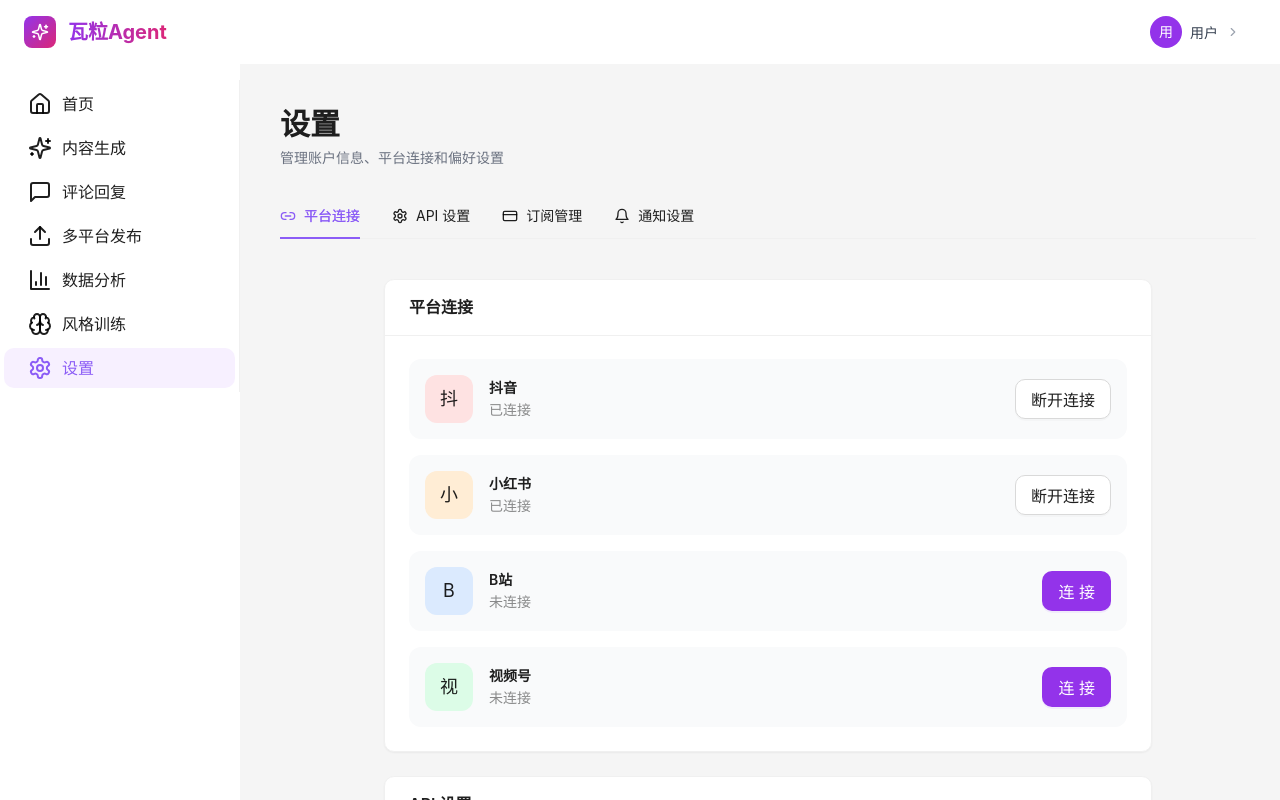
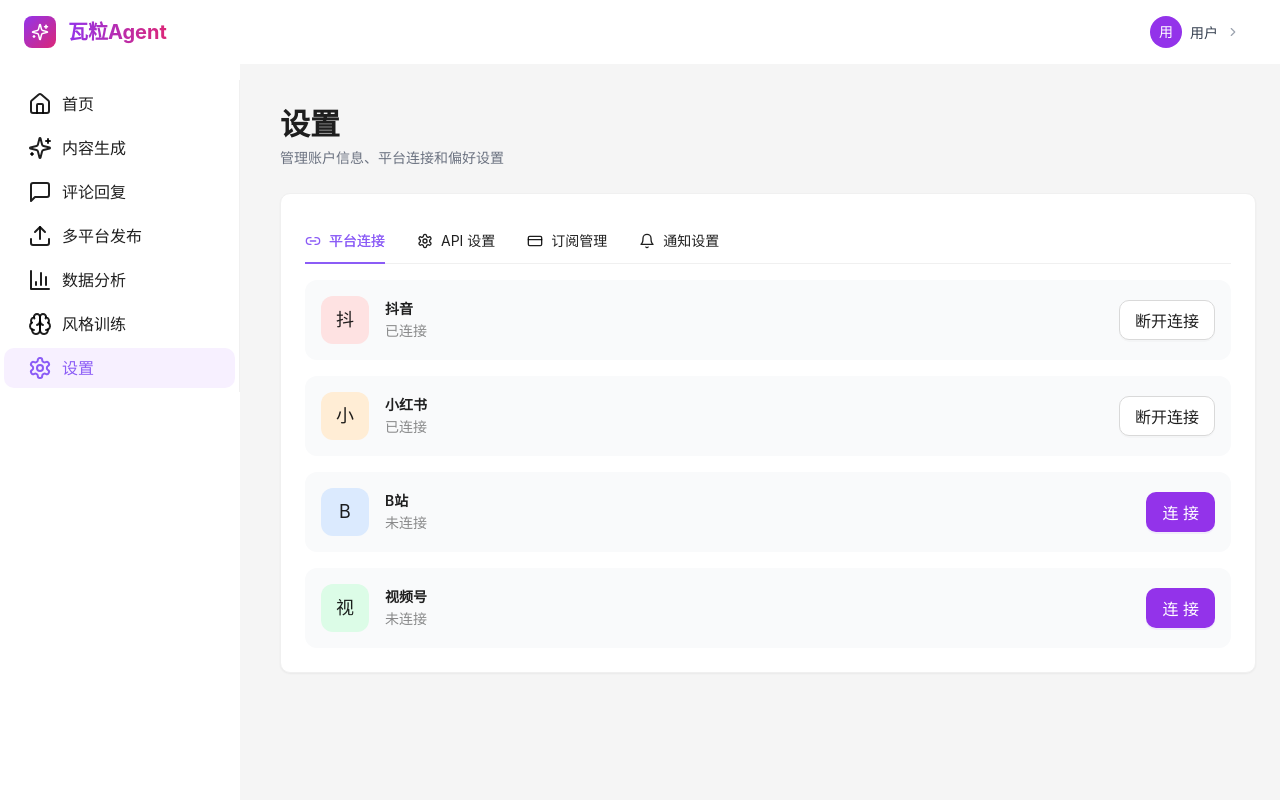
Before and after one commit to CNHB5678/-56789, a React (Vite) app in the folder client/: page /settings in a window 1280 px wide. Built offline with nearby package versions, Linux system fonts and the light colour scheme.

Commit message:
feat: 个人IP打造AI Agent应用网站方案
Co-authored-by: traeagent <traeagent@users.noreply.github.com>

```diff
--- a/client/src/pages/Settings.tsx
+++ b/client/src/pages/Settings.tsx
@@ -1,16 +1,9 @@
-import { Card, Typography, Form, Input, Button, Tabs, Space, Avatar, Upload, message, Switch, Select, Divider } from 'antd';
-import { User, Lock, Settings as SettingsIcon, CreditCard, Bell, Upload as UploadIcon, Link2 } from 'lucide-react';
+import { Card, Typography, Form, Input, Button, Tabs, Space, Switch } from 'antd';
+import { Settings as SettingsIcon, CreditCard, Bell, Link2 } from 'lucide-react';
 
 const { Title, Paragraph, Text } = Typography;
-const { Option } = Select;
 
 export default function SettingsPage() {
-  const [form] = Form.useForm();
-
-  const handleSaveProfile = () => {
-    message.success('个人资料已保存！');
-  };
-
   const platforms = [
     { name: '抖音', connected: true },
     { name: '小红书', connected: true },
@@ -18,62 +11,8 @@
     { name: '视频号', connected: false },
   ];
 
-  return (
-    <div className="space-y-6">
-      <div>
-        <Title level={2} className="!mb-1">设置</Title>
-        <Paragraph className="!text-gray-500 !mb-0">
-          管理账户信息、平台连接和偏好设置
-        </Paragraph>
-      </div>
-
-      <Tabs
-        defaultActiveKey="platforms"
-        items={[
-          {
-            key: 'platforms',
-            label: (
-              <span className="flex items-center gap-2">
-                <Link2 size={16} />
-                平台连接
-              </span>
-            ),
-          },
-          {
-            key: 'api',
-            label: (
-              <span className="flex items-center gap-2">
-                <SettingsIcon size={16} />
-                API 设置
-              </span>
-            ),
-          },
-          {
-            key: 'subscription',
-            label: (
-              <span className="flex items-center gap-2">
-                <CreditCard size={16} />
-                订阅管理
-              </span>
-            ),
-          },
-          {
-            key: 'notifications',
-            label: (
-              <span className="flex items-center gap-2">
-                <Bell size={16} />
-                通知设置
-              </span>
-            ),
-          },
-        ]}
-      />
-
-      <div className="max-w-3xl mx-auto space-y-6">
-
-
-        {/* Platform Connections */}
-        <Card title="平台连接" className="shadow-sm">
+  // 平台连接内容
+  const PlatformsContent = () => (
     <div className="space-y-4">
       {platforms.map((platform) => (
         <div key={platform.name} className="flex items-center justify-between p-4 bg-gray-50 rounded-xl">
@@ -102,11 +41,12 @@
         </div>
       ))}
     </div>
-        </Card>
+  );
 
-        {/* API Settings */}
-        <Card title="API 设置" className="shadow-sm">
-          <Paragraph className="!text-gray-500 !mb-6">
+  // API设置内容
+  const APIContent = () => (
+    <div className="space-y-6">
+      <Paragraph className="!text-gray-500 !mb-0">
         配置你的 API 密钥以使用 AI 功能，或者使用我们的默认配置。
       </Paragraph>
 
@@ -139,11 +79,13 @@
           </Form.Item>
         </Form>
       </div>
-        </Card>
+    </div>
+  );
 
-        {/* Subscription */}
-        <Card title="当前订阅" className="shadow-sm">
-          <div className="flex items-center justify-between p-6 bg-gradient-to-r from-purple-600 to-pink-600 rounded-xl text-white mb-6">
+  // 订阅管理内容
+  const SubscriptionContent = () => (
+    <div className="space-y-6">
+      <div className="flex items-center justify-between p-6 bg-gradient-to-r from-purple-600 to-pink-600 rounded-xl text-white">
         <div>
           <Title level={3} className="!text-white !mb-1">专业版</Title>
           <Text className="text-purple-100">3个平台，无限生成</Text>
@@ -171,10 +113,11 @@
         </Button>
         <Button size="large">管理订阅</Button>
       </Space>
-        </Card>
+    </div>
+  );
 
-        {/* Notifications */}
-        <Card title="通知设置" className="shadow-sm">
+  // 通知设置内容
+  const NotificationsContent = () => (
     <div className="space-y-4">
       <div className="flex items-center justify-between py-3 border-b border-gray-100">
         <div>
@@ -208,23 +151,64 @@
         <Switch />
       </div>
     </div>
+  );
+
+  return (
+    <div className="space-y-6">
+      <div>
+        <Title level={2} className="!mb-1">设置</Title>
+        <Paragraph className="!text-gray-500 !mb-0">
+          管理账户信息、平台连接和偏好设置
+        </Paragraph>
+      </div>
+
+      <Card className="shadow-sm">
+        <Tabs
+          defaultActiveKey="platforms"
+          items={[
+            {
+              key: 'platforms',
+              label: (
+                <span className="flex items-center gap-2">
+                  <Link2 size={16} />
+                  平台连接
+                </span>
+              ),
+              children: <PlatformsContent />,
+            },
+            {
+              key: 'api',
+              label: (
+                <span className="flex items-center gap-2">
+                  <SettingsIcon size={16} />
+                  API 设置
+                </span>
+              ),
+              children: <APIContent />,
+            },
+            {
+              key: 'subscription',
+              label: (
+                <span className="flex items-center gap-2">
+                  <CreditCard size={16} />
+                  订阅管理
+                </span>
+              ),
+              children: <SubscriptionContent />,
+            },
+            {
+              key: 'notifications',
+              label: (
+                <span className="flex items-center gap-2">
+                  <Bell size={16} />
+                  通知设置
+                </span>
+              ),
+              children: <NotificationsContent />,
+            },
+          ]}
+        />
       </Card>
-
-        {/* Danger Zone */}
-        <Card title="危险操作" className="shadow-sm" type="inner">
-          <div className="space-y-4">
-            <div className="flex items-center justify-between p-4 bg-red-50 rounded-xl">
-              <div>
-                <Text strong className="block text-red-800">删除账户</Text>
-                <Text type="secondary" className="text-sm text-red-600">
-                  永久删除你的账户和所有数据，此操作不可撤销
-                </Text>
-              </div>
-              <Button danger size="large">删除账户</Button>
-            </div>
-          </div>
-        </Card>
-      </div>
     </div>
   );
 }
```
Lines whose indentation alone changed are shown as unchanged.
